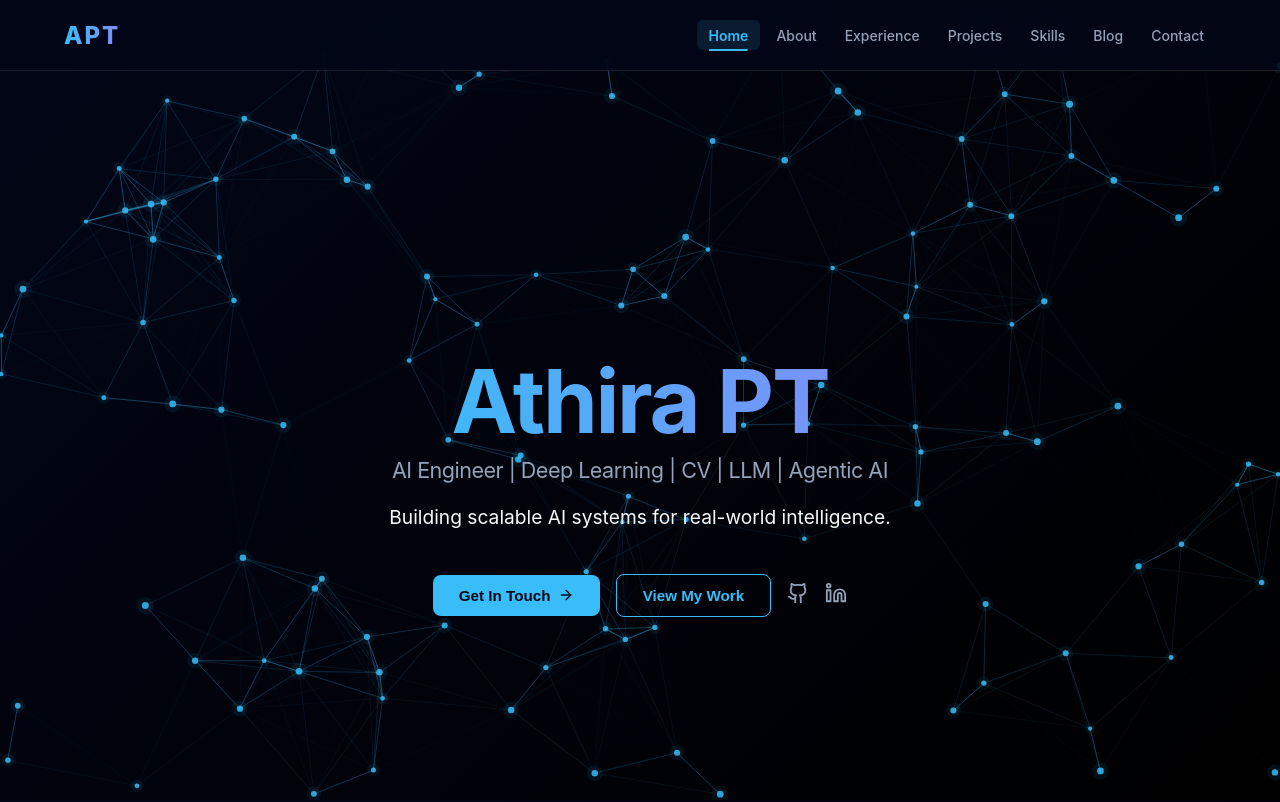
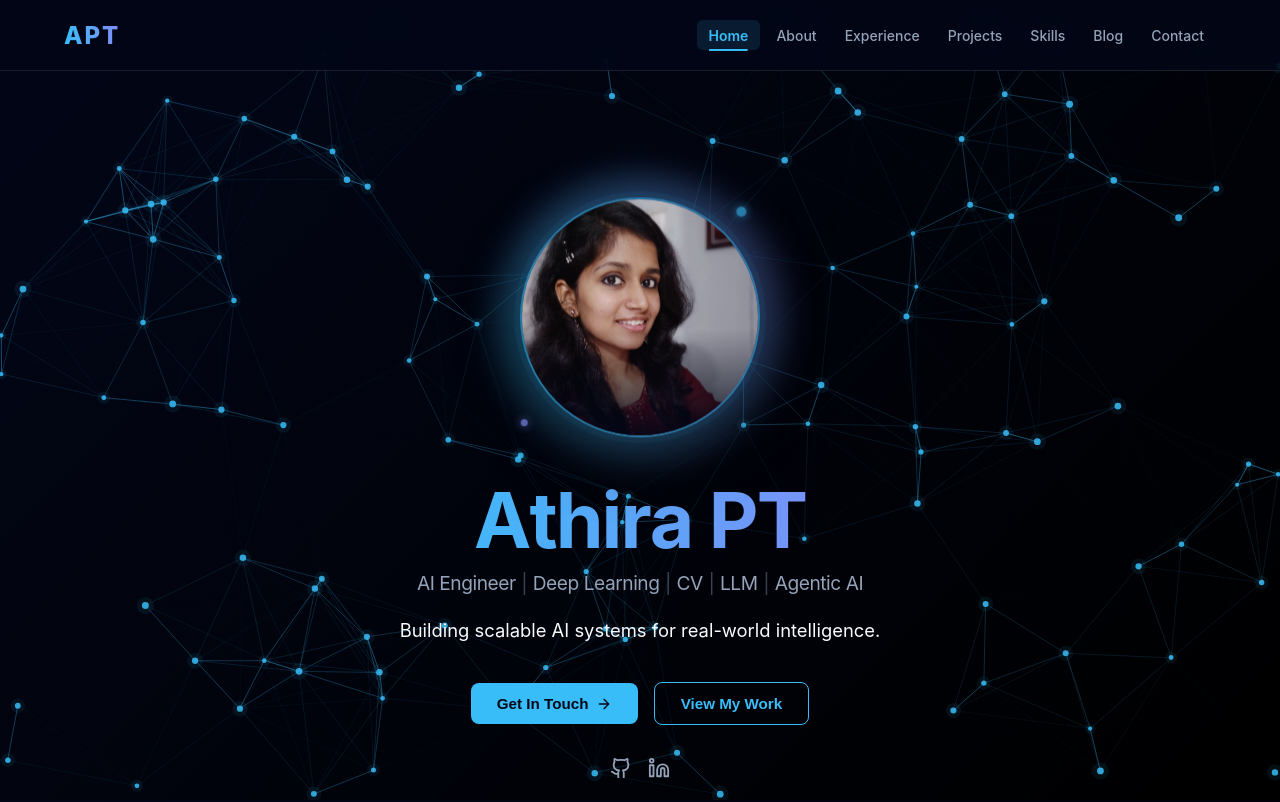
Before and after one commit to a-pt/portfolio, a React (Vite) app: page / in a window 1280 px wide. Shown: the top 802 px of the page. Built offline with nearby package versions, Linux system fonts and the light colour scheme.

Commit message:
add photo

```diff
--- a/src/components/Hero.jsx
+++ b/src/components/Hero.jsx
@@ -11,26 +11,85 @@ const fadeUp = (delay = 0) => ({
 const Hero = ({ data }) => {
   return (
     <section className="hero-section">
-      <motion.div className="hero-content" {...fadeUp(0)}>
 
+      {/* ── Photo ── */}
+      <motion.div
+        className="hero-photo-wrap"
+        initial={{ opacity: 0, scale: 0.85 }}
+        animate={{ opacity: 1, scale: 1 }}
+        transition={{ duration: 0.9, delay: 0.1, ease: 'easeOut' }}
+      >
+        <div className="photo-glow-ring" />
+        <div className="photo-frame">
+          <img src="/athira.jpeg" alt="Athira PT" className="hero-photo" />
+          <div className="photo-fade-bottom" />
+        </div>
+        <div className="orbit-dot orbit-dot-1" />
+        <div className="orbit-dot orbit-dot-2" />
+      </motion.div>
 
-        {/* Name */}
-        <motion.h1 className="name text-gradient" {...fadeUp(0.2)}>
-          {data.name}
+      {/* ── Text content ── */}
+      <div className="hero-text">
+
+        {/* Name — letter by letter stagger */}
+        <motion.h1
+          className="name text-gradient"
+          initial="hidden"
+          animate="visible"
+          variants={{
+            hidden: {},
+            visible: { transition: { staggerChildren: 0.045, delayChildren: 0.5 } },
+          }}
+        >
+          {data.name.split('').map((char, i) => (
+            <motion.span
+              key={i}
+              style={{ display: 'inline-block', whiteSpace: char === ' ' ? 'pre' : 'normal' }}
+              variants={{
+                hidden: { opacity: 0, y: 24, rotateX: -40 },
+                visible: { opacity: 1, y: 0, rotateX: 0, transition: { duration: 0.4, ease: 'easeOut' } },
+              }}
+            >
+              {char}
+            </motion.span>
+          ))}
         </motion.h1>
 
-        {/* Title */}
-        <motion.h2 className="hero-title" {...fadeUp(0.3)}>
-          {data.title}
+        {/* Title — word by word, split on | */}
+        <motion.h2
+          className="hero-title"
+          initial="hidden"
+          animate="visible"
+          variants={{
+            hidden: {},
+            visible: { transition: { staggerChildren: 0.12, delayChildren: 1.1 } },
+          }}
+        >
+          {data.title.split(' | ').map((segment, i, arr) => (
+            <motion.span
+              key={i}
+              style={{ display: 'inline-block' }}
+              variants={{
+                hidden: { opacity: 0, y: 12 },
+                visible: { opacity: 1, y: 0, transition: { duration: 0.45, ease: 'easeOut' } },
+              }}
+            >
+              {segment}{i < arr.length - 1 && <span style={{ opacity: 0.4, margin: '0 0.35rem' }}>|</span>}
+            </motion.span>
+          ))}
         </motion.h2>
 
-        {/* Summary tagline */}
-        <motion.p className="hero-summary" {...fadeUp(0.4)}>
+        {/* Tagline — whole line slides up with a glow pulse */}
+        <motion.p
+          className="hero-summary"
+          initial={{ opacity: 0, y: 18, filter: 'blur(6px)' }}
+          animate={{ opacity: 1, y: 0, filter: 'blur(0px)' }}
+          transition={{ duration: 0.7, delay: 1.7, ease: 'easeOut' }}
+        >
           {data.tagline}
         </motion.p>
 
-        {/* Actions */}
-        <motion.div className="hero-actions" {...fadeUp(0.5)}>
+        <motion.div className="hero-actions" {...fadeUp(0.4)}>
           <Link to="/contact">
             <motion.button
               className="btn-primary hero-cta"
@@ -49,7 +108,9 @@ const Hero = ({ data }) => {
               View My Work
             </motion.button>
           </Link>
-          <div className="social-links">
+        </motion.div>
+
+        <motion.div className="social-links" {...fadeUp(0.5)}>
           <motion.a
             href={data.contact.github}
             target="_blank"
@@ -70,12 +131,11 @@ const Hero = ({ data }) => {
           >
             <Linkedin size={22} />
           </motion.a>
+        </motion.div>
       </div>
-        </motion.div>
-      </motion.div>
-
 
       <style>{`
+        /* ── Layout ──────────────── */
         .hero-section {
           min-height: calc(100vh - 70px);
           display: flex;
@@ -83,62 +143,39 @@ const Hero = ({ data }) => {
           align-items: center;
           justify-content: center;
           text-align: center;
-          position: relative;
+          gap: 2rem;
           padding: 5rem 0 3rem;
         }
-        .hero-content {
-          max-width: 820px;
-        }
-        .hero-badge {
-          display: inline-flex;
-          align-items: center;
-          gap: 0.5rem;
-          background: rgba(56,189,248,0.08);
-          border: 1px solid rgba(56,189,248,0.25);
-          color: var(--accent-primary);
-          font-size: 0.8rem;
-          font-weight: 500;
-          padding: 0.35rem 0.9rem;
-          border-radius: 9999px;
-          margin-bottom: 1.5rem;
-          letter-spacing: 0.04em;
-        }
-        .badge-dot {
-          width: 7px;
-          height: 7px;
-          border-radius: 50%;
-          background: #22d3a0;
-          animation: pulse-dot 2s infinite;
-        }
-        @keyframes pulse-dot {
-          0%, 100% { opacity: 1; transform: scale(1); }
-          50%       { opacity: 0.5; transform: scale(1.4); }
+
+        /* ── Text side ────────────── */
+        .hero-text {
+          max-width: 680px;
         }
         .name {
-          font-size: clamp(3rem, 7vw, 5.5rem);
+          font-size: clamp(2.6rem, 6vw, 5rem);
           margin-bottom: 0.6rem;
           line-height: 1.05;
         }
         .hero-title {
-          font-size: clamp(1rem, 2.2vw, 1.35rem);
+          font-size: clamp(0.9rem, 1.8vw, 1.2rem);
           color: var(--text-secondary);
-          margin-bottom: 1.2rem;
+          margin-bottom: 1.25rem;
           font-weight: 400;
         }
         .hero-summary {
-          font-size: clamp(1rem, 1.8vw, 1.2rem);
+          font-size: clamp(1rem, 1.6vw, 1.15rem);
           color: var(--text-primary);
           opacity: 0.75;
-          max-width: 600px;
-          margin: 0 auto 2.5rem;
-          line-height: 1.65;
+          max-width: 520px;
+          margin: 0 auto 2.25rem;
+          line-height: 1.7;
         }
         .hero-actions {
           display: flex;
           flex-wrap: wrap;
-          align-items: center;
+          gap: 1rem;
+          margin-bottom: 2rem;
           justify-content: center;
-          gap: 1rem;
         }
         .hero-cta {
           display: inline-flex;
@@ -150,6 +187,7 @@ const Hero = ({ data }) => {
         .social-links {
           display: flex;
           gap: 1rem;
+          justify-content: center;
         }
         .social-icon {
           color: var(--text-secondary);
@@ -158,36 +196,130 @@ const Hero = ({ data }) => {
         .social-icon:hover {
           color: var(--accent-primary);
         }
-        .scroll-hint {
+
+        /* ── Photo ───────────────── */
+        .hero-photo-wrap {
+          flex-shrink: 0;
+          position: relative;
+          width: 260px;
+          height: 260px;
+          display: flex;
+          align-items: center;
+          justify-content: center;
+          animation: photo-float 5s ease-in-out infinite;
+        }
+        @keyframes photo-float {
+          0%, 100% { transform: translateY(0px); }
+          50%       { transform: translateY(-14px); }
+        }
+
+        /* Soft outer glow ring */
+        .photo-glow-ring {
           position: absolute;
-          bottom: 2rem;
-          left: 50%;
-          transform: translateX(-50%);
-          display: flex;
-          flex-direction: column;
-          align-items: center;
-          gap: 0.5rem;
-          color: var(--text-secondary);
-          font-size: 0.7rem;
-          letter-spacing: 0.1em;
-          text-transform: uppercase;
-          opacity: 0.5;
+          inset: -10px;
+          border-radius: 50%;
+          background: conic-gradient(
+            from 0deg,
+            var(--accent-primary),
+            var(--accent-secondary),
+            var(--accent-primary)
+          );
+          opacity: 0.35;
+          filter: blur(18px);
+          animation: ring-spin 8s linear infinite;
+          z-index: 0;
+        }
+        @keyframes ring-spin {
+          from { transform: rotate(0deg); }
+          to   { transform: rotate(360deg); }
+        }
+
+        /* Photo frame */
+        .photo-frame {
+          position: relative;
+          width: 240px;
+          height: 240px;
+          border-radius: 50%;
+          overflow: hidden;
+          border: 2.5px solid rgba(56, 189, 248, 0.5);
+          box-shadow:
+            0 0 0 6px rgba(56, 189, 248, 0.06),
+            0 0 40px rgba(56, 189, 248, 0.15),
+            0 20px 60px rgba(0, 0, 0, 0.5);
+          z-index: 1;
+        }
+        .hero-photo {
+          width: 100%;
+          height: 100%;
+          object-fit: cover;
+          object-position: center top;
+          filter: brightness(0.95) saturate(0.9);
+          transition: transform 0.6s ease, filter 0.4s ease;
+        }
+        .photo-frame:hover .hero-photo {
+          transform: scale(1.04);
+          filter: brightness(1) saturate(1.05);
+        }
+
+        /* Bottom gradient — melts photo into dark bg */
+        .photo-fade-bottom {
+          position: absolute;
+          bottom: 0;
+          left: 0;
+          right: 0;
+          height: 45%;
+          background: linear-gradient(
+            to top,
+            rgba(2, 6, 23, 0.92) 0%,
+            rgba(2, 6, 23, 0.5) 40%,
+            transparent 100%
+          );
           pointer-events: none;
+          z-index: 2;
         }
-        .scroll-line {
-          width: 1px;
-          height: 40px;
-          background: linear-gradient(to bottom, var(--accent-primary), transparent);
-          animation: scroll-grow 1.8s ease-in-out infinite;
+
+        /* Orbiting dots */
+        .orbit-dot {
+          position: absolute;
+          width: 10px;
+          height: 10px;
+          border-radius: 50%;
+          z-index: 0;
         }
-        @keyframes scroll-grow {
-          0%,100% { transform: scaleY(1);   opacity: 0.5; }
-          50%      { transform: scaleY(1.4); opacity: 1;   }
+        .orbit-dot-1 {
+          background: var(--accent-primary);
+          box-shadow: 0 0 10px var(--accent-primary);
+          top: 12px;
+          right: 20px;
+          animation: orbit-1 4s ease-in-out infinite;
         }
-        @media (max-width: 480px) {
-          .hero-cta {
-            width: 100%;
-            justify-content: center;
+        .orbit-dot-2 {
+          background: var(--accent-secondary);
+          box-shadow: 0 0 10px var(--accent-secondary);
+          bottom: 20px;
+          left: 10px;
+          width: 7px;
+          height: 7px;
+          animation: orbit-2 5s ease-in-out infinite;
+        }
+        @keyframes orbit-1 {
+          0%, 100% { transform: translateY(0) translateX(0); opacity: 1; }
+          50%       { transform: translateY(8px) translateX(-4px); opacity: 0.6; }
+        }
+        @keyframes orbit-2 {
+          0%, 100% { transform: translateY(0) translateX(0); opacity: 0.8; }
+          50%       { transform: translateY(-10px) translateX(6px); opacity: 0.4; }
+        }
+
+        /* ── Responsive ───────────── */
+        @media (max-width: 900px) {
+          .hero-photo-wrap {
+            width: 160px;
+            height: 160px;
+          }
+          .photo-frame {
+            width: 140px;
+            height: 140px;
           }
         }
       `}</style>
```
Also changed, not shown: public/athira.jpeg (added). Lines whose indentation alone changed are shown as unchanged.
